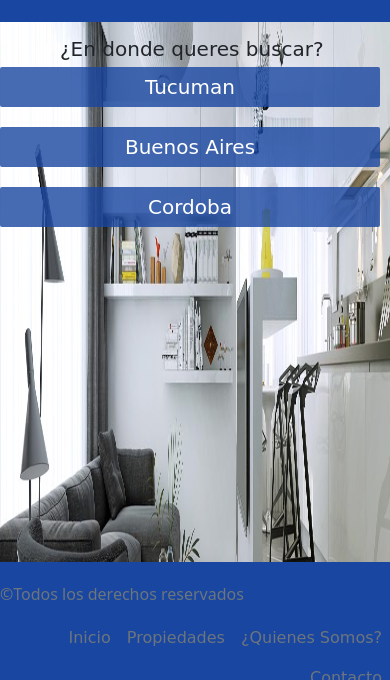
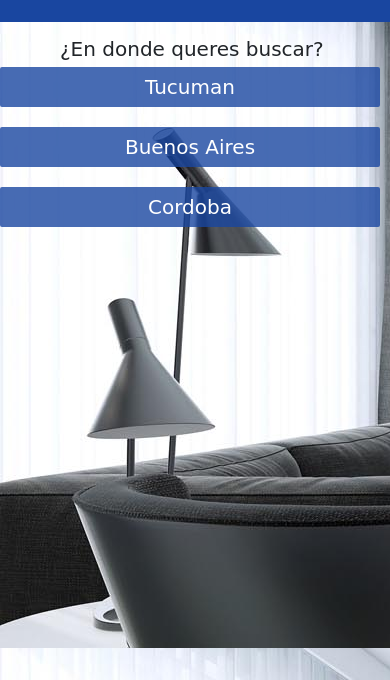
Before and after one commit to jonatanesteve3/projecto-inmobiliaria, a plain HTML site: page index.html in a window 390 px wide. Shown: the part 78-758 px from the top of the page. Drawn offline with nearby package versions, Linux system fonts and the light colour scheme; a web font is replaced by a local one.

Commit message:
correcion final

```diff
--- a/index.html
+++ b/index.html
@@ -74,6 +74,7 @@
     <img src="imagenes para utilizar/logoWhatsapp.png" alt="">
   </div>
   <!-- PIE DE PAGINA -->
+  <div class="ultimo">
   <footer class="d-flex flex-wrap justify-content-between align-items-center py-2 pieDePagina">
     <p class="col-md-4 mb-0 text-muted">&copy;Todos los derechos reservados</p>
 
@@ -91,6 +92,7 @@
       <li class="nav-item"><a href="paginas/Contacto.html" class="nav-link px-2 text-muted">Contacto</a></li>
     </ul>
   </footer>
+</div>
   <!-- LINK UTILIZABLES -->
   <script src="https://unpkg.com/aos@2.3.1/dist/aos.js"></script>
   <script>
--- a/style.css
+++ b/style.css
@@ -5,9 +5,6 @@
 
 body {
     background-image: url("imagenes para utilizar/fondo para index.jpg");
-    /* width: 100%;
-    height: 100%; */
-    background-size: 100% 100%;
 }
 
 .BarraDeBusqueda {
@@ -124,7 +121,7 @@ img:hover {
     .hijoAdoptivo3 {
         justify-content: center;
     }
-    .pieDePagina {
-    margin-top: 335px;
+    .ultimo {
+        display: none;
     }
 }
```
